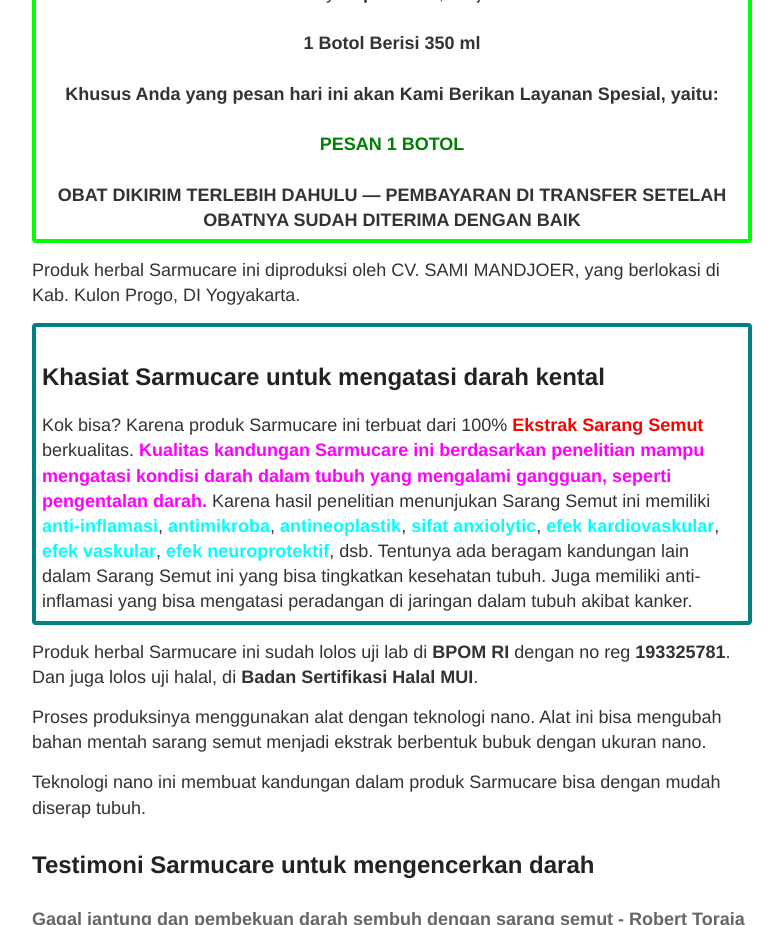
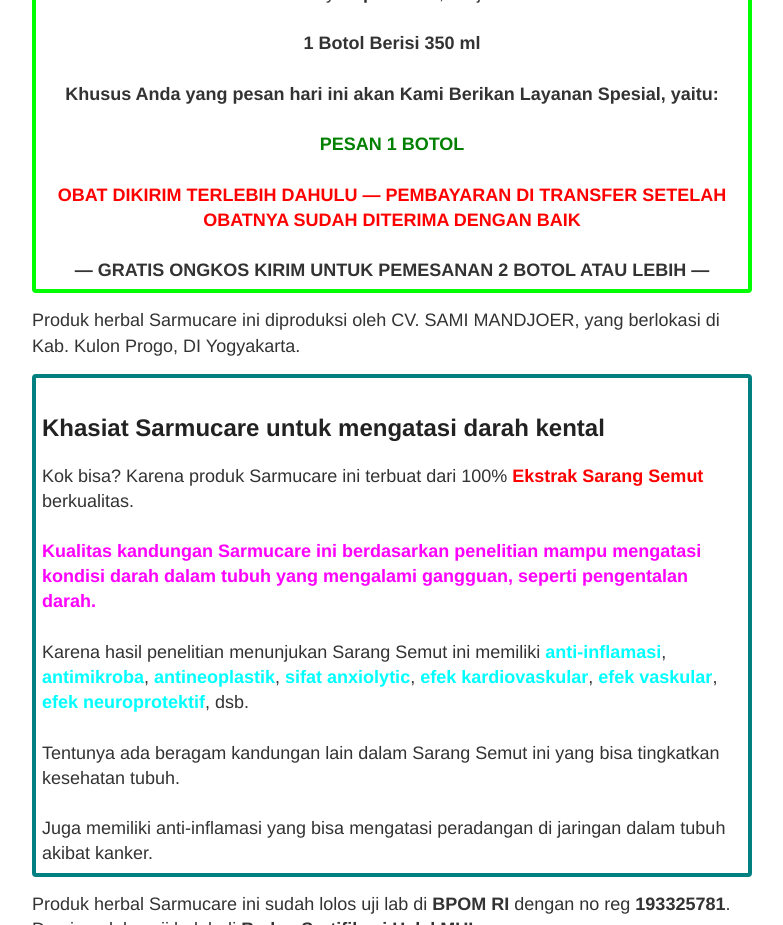
Before and after one commit to zeinherbal/zeinherbal.github.io, a Jekyll site: the page built from _posts/2019-12-04-obat-penyakit-kardiovaskular.md, in a window 1280 px wide and 1400 px high, scrolled down 1969 px, cut to the strip 0-925 px from the top of the window. Shown: the whole strip, without its empty margins (248-1031 px from the left). Built offline with Jekyll 4.4.1, drawn with Linux system fonts in a browser that asks for light colours; a script that is not in the unit is left out.

Commit message:
Update 2019-12-04-obat-penyakit-kardiovaskular.md

```diff
--- a/_posts/2019-12-04-obat-penyakit-kardiovaskular.md
+++ b/_posts/2019-12-04-obat-penyakit-kardiovaskular.md
@@ -69,7 +69,10 @@
 <strong style="color: green;">PESAN 1 BOTOL</strong>
 <br>
 <br>
-<strong>OBAT DIKIRIM TERLEBIH DAHULU — PEMBAYARAN DI TRANSFER SETELAH OBATNYA SUDAH DITERIMA DENGAN BAIK</strong>
+<strong style="color: red;">OBAT DIKIRIM TERLEBIH DAHULU — PEMBAYARAN DI TRANSFER SETELAH OBATNYA SUDAH DITERIMA DENGAN BAIK</strong>
+<br>
+<br>
+<strong>— GRATIS ONGKOS KIRIM UNTUK PEMESANAN 2 BOTOL ATAU LEBIH —</strong>
 </div>
 
 Produk herbal Sarmucare ini diproduksi oleh CV. SAMI MANDJOER, yang berlokasi di Kab. Kulon Progo, DI Yogyakarta.
@@ -78,13 +81,17 @@
 <h2>Khasiat Sarmucare untuk mengatasi darah kental</h2>
 
 Kok bisa? Karena produk Sarmucare ini terbuat dari 100% <strong style="color: red">Ekstrak Sarang Semut</strong> berkualitas.
-
+<br>
+<br>
 <strong style="color: fuchsia;">Kualitas kandungan Sarmucare ini berdasarkan penelitian mampu mengatasi kondisi darah dalam tubuh yang mengalami gangguan, seperti pengentalan darah.</strong>
-
+<br>
+<br>
 Karena hasil penelitian menunjukan Sarang Semut ini memiliki <strong style="color: aqua;">anti-inflamasi</strong>, <strong style="color: aqua;">antimikroba</strong>, <strong style="color: aqua;">antineoplastik</strong>, <strong style="color: aqua;">sifat anxiolytic</strong>, <strong style="color: aqua;">efek kardiovaskular</strong>, <strong style="color: aqua;">efek vaskular</strong>, <strong style="color: aqua;">efek neuroprotektif</strong>, dsb.
-
+<br>
+<br>
 Tentunya ada beragam kandungan lain dalam Sarang Semut ini yang bisa tingkatkan kesehatan tubuh.
-
+<br>
+<br>
 Juga memiliki anti-inflamasi yang bisa mengatasi peradangan di jaringan dalam tubuh akibat kanker.
 </div>
 
```
